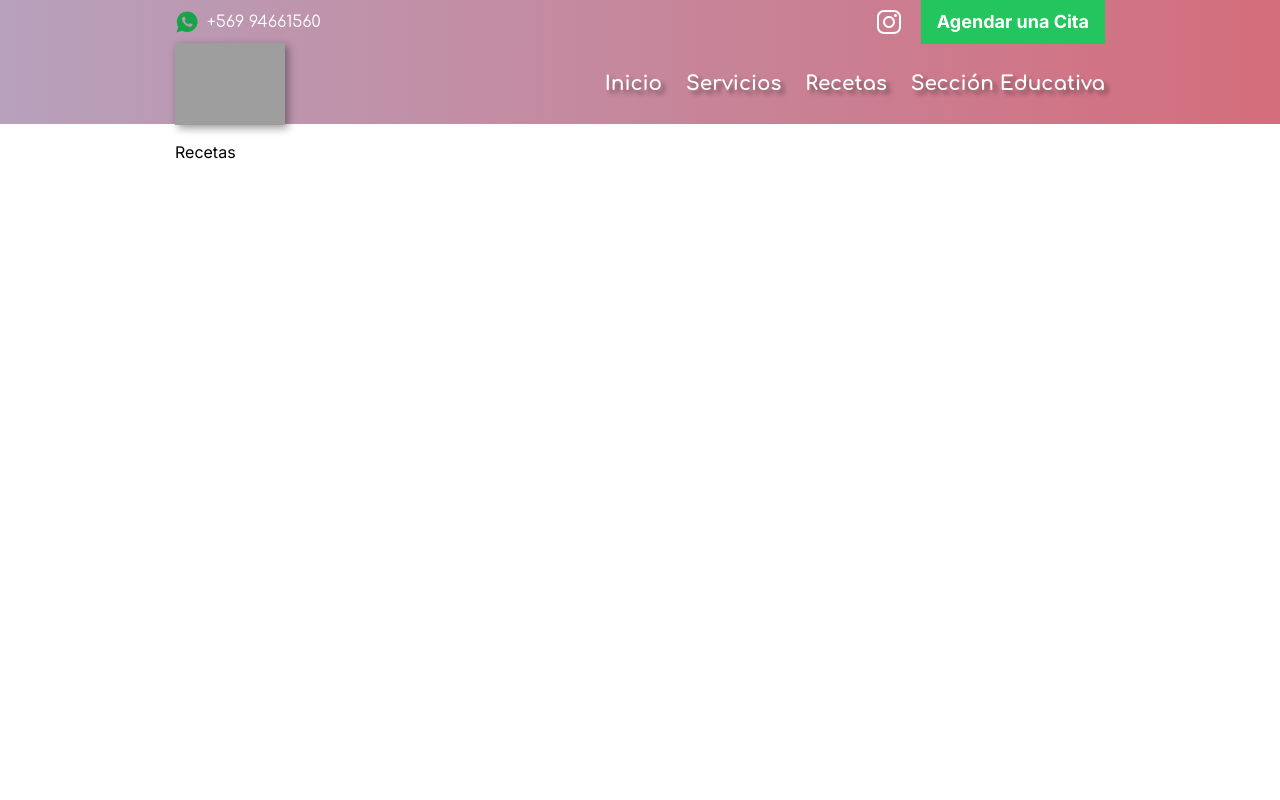
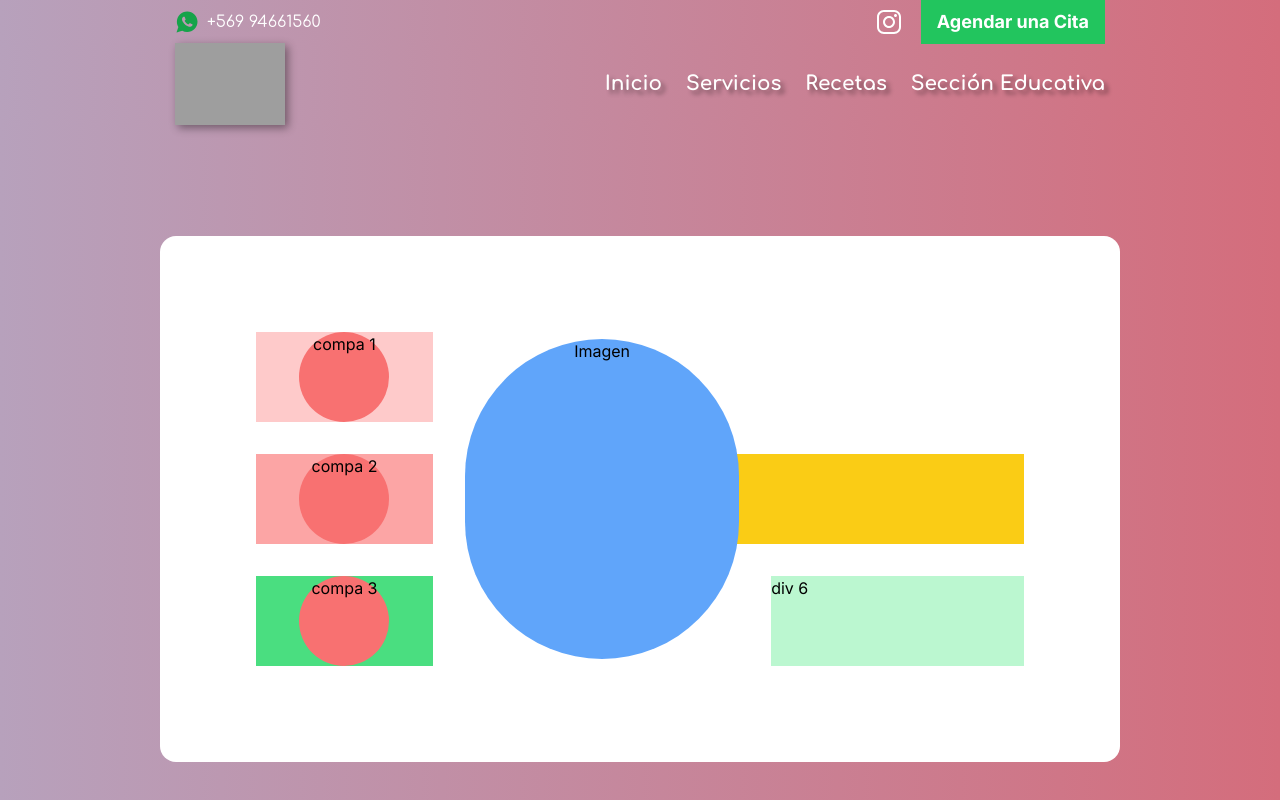
Before and after one commit to XplendevGit/valeskaperalta, a Next.js app: page /recetas in a window 1280 px wide. Shown: the top 800 px of the page. Built offline with nearby package versions, Linux system fonts and the light colour scheme; grey boxes are pictures that could not be loaded.

Commit message:
Updates add recetas-beta

```diff
--- a/app/recetas/page.jsx
+++ b/app/recetas/page.jsx
@@ -1,14 +1,11 @@
+import RecetasPortada from '@/components/sections/recetas/portada/RecetasPortada'
 import React from 'react'
 
 const Recetas = () => {
   return (
-    <div className="flex min-h-screen flex-col items-center justify-between p-24">
-
-      <div className="container">
-         Recetas
-      </div>
-
-  </div>
+    <>
+    <RecetasPortada />
+    </>
   )
 }
 
--- a/components/sections/inicio/reseñas/SwiperSlideResenas.jsx
+++ b/components/sections/inicio/reseñas/SwiperSlideResenas.jsx
@@ -24,7 +24,7 @@ export default function SwiperSlideResenas() {
       >
         <SwiperSlide>
             {/* Resena map future Integration */}
-            <div className="w-full h-full text-center p-4 lg:p-12 flex flex-col items-center space-y-2 lg:space-y-8">
+            <div className="w-full h-full text-center lg:p-12 flex flex-col items-center space-y-2 lg:space-y-8">
               <h1 className="texto-subtitulos text-white text-base lg:text-2xl xl:text-4xl text-center">Nombre de Paciente</h1>
               <h1
               className="texto-general text-balance text-white"
@@ -36,7 +36,7 @@ export default function SwiperSlideResenas() {
         </SwiperSlide>
         <SwiperSlide>
             {/* Resena map future Integration */}
-            <div className="w-full h-full text-center p-4 lg:p-12 flex flex-col items-center space-y-2 lg:space-y-8">
+            <div className="w-full h-full text-center lg:p-12 flex flex-col items-center space-y-2 lg:space-y-8">
               <h1 className="texto-subtitulos text-white text-base lg:text-2xl xl:text-4xl text-center">Nombre de Paciente</h1>
               <h1
               className="texto-general text-balance text-white"
@@ -48,7 +48,7 @@ export default function SwiperSlideResenas() {
         </SwiperSlide>
         <SwiperSlide>
             {/* Resena map future Integration */}
-            <div className="w-full h-full text-center p-4 lg:p-12 flex flex-col items-center space-y-2 lg:space-y-8">
+            <div className="w-full h-full text-center lg:p-12 flex flex-col items-center space-y-2 lg:space-y-8">
               <h1 className="texto-subtitulos text-white text-base lg:text-2xl xl:text-4xl text-center">Nombre de Paciente</h1>
               <h1
               className="texto-general text-balance text-white"
--- /dev/null
+++ b/components/sections/recetas/hero/Receta1.jsx
@@ -0,0 +1,9 @@
+import React from 'react'
+
+const Receta1 = () => {
+  return (
+    <div>Receta1</div>
+  )
+}
+
+export default Receta1
--- /dev/null
+++ b/components/sections/recetas/hero/Receta2.jsx
@@ -0,0 +1,9 @@
+import React from 'react'
+
+const Receta1 = () => {
+  return (
+    <div>Receta2</div>
+  )
+}
+
+export default Receta1
--- /dev/null
+++ b/components/sections/recetas/hero/Receta3.jsx
@@ -0,0 +1,9 @@
+import React from 'react'
+
+const Receta1 = () => {
+  return (
+    <div>Receta3</div>
+  )
+}
+
+export default Receta1
--- /dev/null
+++ b/components/sections/recetas/hero/RecetasHero.jsx
@@ -0,0 +1,9 @@
+import React from 'react'
+
+const RecetasHero = () => {
+  return (
+    <div>RecetasHero</div>
+  )
+}
+
+export default RecetasHero
--- /dev/null
+++ b/components/sections/recetas/portada/RecetasPortada.jsx
@@ -0,0 +1,60 @@
+import React from 'react'
+
+import style from './recetasportada.module.css'
+
+const RecetasPortada = () => {
+  return (
+    <div className='overflow-hidden flex min-h-screen h-full w-full flex-col items-center justify-between lg:px-24 lg:p-y-24 px-6 py-24 bg-gradient-to-r from-[#B7A1BC] to-[#d46d7c]'>
+
+    {/* Div Contenedor General */}
+        <div className={`container flex h-full w-full m-24 p-24 space-y-4 lg:space-y-0 rounded-2xl bg-white ${style['contenedor-recetas-portada']}`}>
+
+          {/* Div 1 */}
+            <div className={`w-full h-full flex justify-center items-center bg-red-200 ${style['recetas-portada-1']}`}>
+                 <div className="w-[90px] h-[90px] bg-red-400 text-center rounded-full">
+                    compa 1
+                 </div>
+            </div>
+
+           {/* Div 2 */}
+            <div className={`w-full h-full flex justify-center items-center bg-red-300 ${style['recetas-portada-2']}`}>
+                <div className="w-[90px] h-[90px] bg-red-400 text-center rounded-full">
+                    compa 2
+                 </div>
+            </div>
+
+            {/* Div 3 */}
+             <div className={`w-full h-full flex justify-center items-center bg-green-400 ${style['recetas-portada-3']}`}>
+                 <div className="w-[90px] h-[90px] bg-red-400 text-center rounded-full">
+                    compa 3
+                 </div>
+            </div>
+
+            {/* Div 4 */}
+             <div className={`w-full h-full flex justify-center items-center ${style['recetas-portada-4']}`}>
+
+                <div className="w-[320px] h-[320px] text-center bg-blue-400 rounded-full">
+                    <h1 className="">
+                        Imagen
+                    </h1>
+                </div>
+
+            </div>
+
+            {/* Div 5 */}
+             <div className={`w-full h-full bg-yellow-400 ${style['recetas-portada-5']}`}>
+             div 5
+            </div>
+
+            {/* Div 6 */}
+             <div className={`w-full h-full bg-green-200 ${style['recetas-portada-6']}`}>
+                div 6
+            </div>
+
+        </div>
+
+    </div>
+  )
+}
+
+export default RecetasPortada
--- /dev/null
+++ b/components/sections/recetas/portada/recetasportada.module.css
@@ -0,0 +1,89 @@
+
+ /* DISEÑO CSS GRID RECETAS PORTADA*/
+
+            /* DISEÑO CSS GRID RECETAS PORTADA*/
+            @media screen and (min-width: 0px) and (max-width: 640px) {
+              .contenedor-recetas-portada{
+                display: grid;
+                grid-gap: 2rem;
+                /* Creamos las columnas y sus medidad*/
+                grid-template-columns: 1fr;
+                /* Creamos las filas y sus valores de medidas*/
+                grid-template-rows: 0.1fr 0.1fr 1fr;
+               }
+               .recetas-portada-1{
+                   grid-column: 1/2;
+                   grid-row: 1/2;
+                }
+              .recetas-portada-2{
+                  grid-column: 1/2;
+                  grid-row: 2/3;
+               }
+               .recetas-portada-3{
+                grid-column: 1/2;
+                grid-row: 3/4;
+              }
+              }
+
+                      /* RECETAS PORTADA para tabletas (426px a 768px) */
+                      @media screen and (min-width: 641px) and (max-width: 768px) {
+                        .contenedor-recetas-portada{
+                          display: grid;
+                          grid-gap: 2rem;
+                          /* Creamos las columnas y sus medidad*/
+                          grid-template-columns: 1fr;
+                          /* Creamos las filas y sus valores de medidas*/
+                          grid-template-rows: 0.1fr 0.1fr 1fr;
+                         }
+                         .recetas-portada-1{
+                             grid-column: 1/2;
+                             grid-row: 1/2;
+                          }
+                        .recetas-portada-2{
+                            grid-column: 1/2;
+                            grid-row: 2/3;
+                         }
+                         .recetas-portada-3{
+                          grid-column: 1/2;
+                          grid-row: 3/4;
+                        }
+
+                      }
+
+                      /* RECETAS PORTADA para escritorio (767px en adelante) */
+                      @media screen and (min-width: 766px) {
+                        .contenedor-recetas-portada{
+                          display: grid;
+                          grid-gap: 2rem;
+                          /* Creamos las columnas y sus medidad*/
+                          grid-template-columns: 0.7fr 0.7fr 1vh 0.1fr 1fr;
+                          /* Creamos las filas y sus valores de medidas*/
+                          grid-template-rows: 0.1fr 0.1fr 1fr;
+                         }
+                         .recetas-portada-1{
+                             grid-column: 1/2;
+                             grid-row: 1/2;
+                          }
+                        .recetas-portada-2{
+                            grid-column: 1/2;
+                            grid-row: 2/3;
+                         }
+                         .recetas-portada-3{
+                          grid-column: 1/2;
+                          grid-row: 3/4;
+                        }
+                        .recetas-portada-4{
+                          grid-column: 2/5;
+                          grid-row: 1/4;
+                          z-index: 1;
+                        }
+                        .recetas-portada-5{
+                          grid-column: 3/6;
+                          grid-row: 2/3;
+                        }
+                        .recetas-portada-6{
+                          grid-column: 5/6;
+                          grid-row: 3/4;
+                        }
+
+                        }
```
